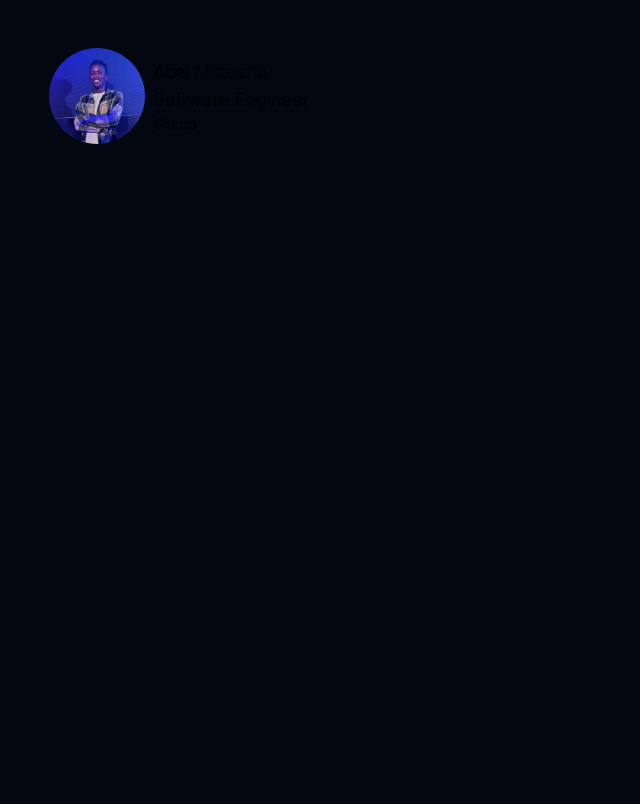
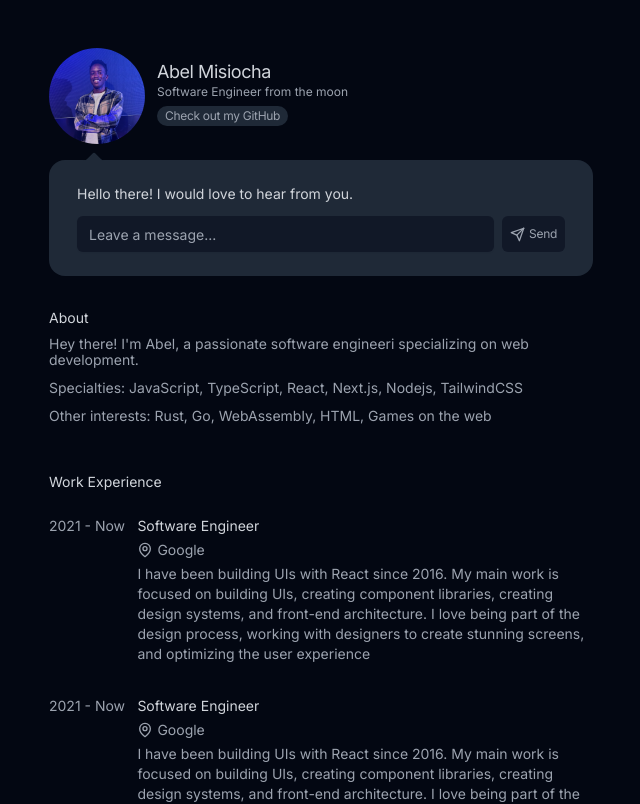
Before and after one commit to Codedwells/portfolio, a Next.js app in the folder v2/: page / in a window 1280 px wide. Shown: the top 804 px of the page, without its empty margins (319-959 px from the left). Built offline with nearby package versions, Linux system fonts and the light colour scheme.

Commit message:
feat: Added xp section

```diff
--- a/v2/src/app/page.tsx
+++ b/v2/src/app/page.tsx
@@ -1,9 +1,15 @@
 import Header from '@/components/header'
+import ContactMe from '@/components/contact-me'
+import About from '@/components/about'
+import WorkExperience from '@/components/work-experience'
 
 export default function Home() {
 	return (
-		<main className='mx-auto flex min-h-screen max-w-xl flex-col px-4 py-12'>
+		<main className='mx-auto text-gray-300 flex min-h-screen max-w-xl flex-col px-4 py-12'>
 			<Header />
+            <ContactMe className='mt-4'/>
+            <About className='mt-8'/>
+            <WorkExperience className='mt-12'/>
 		</main>
 	)
 }
--- /dev/null
+++ b/v2/src/components/about.tsx
@@ -0,0 +1,27 @@
+import { cn } from '@/lib/utils'
+
+type AboutProps = {
+	className?: string
+}
+
+export default function About({ className }: AboutProps) {
+	return (
+		<section className={cn('text-sm text-gray-400', className)}>
+			<h1 className='text-sm text-gray-300'>About</h1>
+
+			<p className='leading-4 mt-2'>
+				Hey there! I'm Abel, a passionate software engineeri
+				specializing on web development.
+			</p>
+
+			<p className='leading-4 mt-3'>
+				Specialties: JavaScript, TypeScript, React, Next.js, Nodejs,
+				TailwindCSS
+			</p>
+
+			<p className='leading-4 mt-3'>
+				Other interests: Rust, Go, WebAssembly, HTML, Games on the web
+			</p>
+		</section>
+	)
+}
--- /dev/null
+++ b/v2/src/components/contact-me.tsx
@@ -0,0 +1,116 @@
+import { cn } from '@/lib/utils'
+import { Send } from 'lucide-react'
+
+type ContactMeProps = {
+	className?: string
+}
+
+export default function ContactMe({ className }: ContactMeProps) {
+	return (
+		<div
+			className={cn(
+				'relative rounded-2xl bg-gray-800 px-7 py-6',
+				className
+			)}
+		>
+			<Pointer className='absolute -top-2.5 left-8 text-gray-800' />
+
+			<p className='text-sm'>
+				Hello there! I would love to hear from you.
+			</p>
+
+			<form className='mt-3 flex gap-2'>
+				<input
+					type='text'
+					placeholder='Leave a message...'
+					className='border-input placeholder:text-muted-foreground focus-visible:ring-ring flex h-9 w-full rounded-md bg-gray-900 px-3 py-1 text-sm shadow-sm transition-colors file:border-0 file:bg-transparent file:text-sm file:font-medium focus-visible:outline-none focus-visible:ring-1 disabled:cursor-not-allowed disabled:opacity-50'
+				/>
+				<button
+					type='submit'
+					className='flex w-fit items-center justify-center gap-1  rounded-md bg-gray-900 px-2 py-1 text-xs leading-3 tracking-tight text-gray-400 hover:opacity-80'
+				>
+					<Send className='' size={15} />
+					<span>Send</span>
+				</button>
+			</form>
+		</div>
+	)
+}
+
+const Pointer = ({ className }: { className?: string }) => {
+	return (
+		<svg
+			width='26'
+			height='12'
+			viewBox='0 0 26 12'
+			fill='none'
+			xmlns='http://www.w3.org/2000/svg'
+			className={className}
+		>
+			<mask
+				id='mask0'
+				mask-type='alpha'
+				maskUnits='userSpaceOnUse'
+				x='0'
+				y='0'
+				width='26'
+				height='10'
+			></mask>
+			<g mask='url(#mask0)'>
+				<g filter='url(#filter0_d)'>
+					<path
+						d='M11.5858 3.41422C12.3668 2.63317 13.6332 2.63317 14.4142 3.41422L19.6569 8.65685C21.1571 10.1571 23.192 11 25.3137 11H26V12H0V11H0.686293C2.80802 11 4.84286 10.1571 6.34315 8.65685L11.5858 3.41422Z'
+						fill='rgb(31 41 55)'
+					></path>
+					<path
+						d='M26.5 11V10.5H26H25.3137C23.3246 10.5 21.4169 9.70982 20.0104 8.3033L14.7678 3.06066C13.7915 2.08435 12.2085 2.08435 11.2322 3.06066L5.98959 8.3033C4.58307 9.70982 2.67542 10.5 0.686293 10.5H0H-0.5V11V12V12.5H0H26H26.5V12V11Z'
+						stroke='black'
+						stroke-opacity='0.05'
+					></path>
+				</g>
+			</g>
+			<path
+				d='M11.5858 3.41422C12.3668 2.63317 13.6332 2.63317 14.4142 3.41422L19.6569 8.65685C21.1571 10.1571 23.192 11 25.3137 11H26V12H0V11H0.686293C2.80802 11 4.84286 10.1571 6.34315 8.65685L11.5858 3.41422Z'
+				fill='rgb(31 41 55)'
+			></path>
+			<defs>
+				<filter
+					id='filter0_d'
+					x='-5'
+					y='-1.17157'
+					width='36'
+					height='19.1716'
+					filterUnits='userSpaceOnUse'
+					color-interpolation-filters='sRGB'
+				>
+					<feFlood
+						flood-opacity='0'
+						result='BackgroundImageFix'
+					></feFlood>
+					<feColorMatrix
+						in='SourceAlpha'
+						type='matrix'
+						values='0 0 0 0 0 0 0 0 0 0 0 0 0 0 0 0 0 0 127 0'
+					></feColorMatrix>
+					<feOffset dy='1'></feOffset>
+					<feGaussianBlur stdDeviation='2'></feGaussianBlur>
+					<feColorMatrix
+						type='matrix'
+						values='0 0 0 0 0 0 0 0 0 0 0 0 0 0 0 0 0 0 0.05 0'
+					></feColorMatrix>
+					<feBlend
+						mode='normal'
+						in2='BackgroundImageFix'
+						result='effect1_dropShadow'
+					></feBlend>
+					<feBlend
+						mode='normal'
+						in='SourceGraphic'
+						in2='effect1_dropShadow'
+						result='shape'
+					></feBlend>
+				</filter>
+			</defs>
+		</svg>
+	)
+}
--- a/v2/src/components/header.tsx
+++ b/v2/src/components/header.tsx
@@ -2,7 +2,7 @@ import Image from 'next/image'
 
 export default function Header() {
 	return (
-		<section className='flex gap-2'>
+		<section className='flex gap-3'>
 			<Image
 				src='/profile_pic.png'
 				alt="Abel Misiocha's headshot pic"
@@ -11,11 +11,19 @@ export default function Header() {
 				className='h-24 w-24 rounded-full'
 			/>
 
-			<div className='flex flex-col justify-center'>
-				<p className='text-lg tracking-tight'>Abel Misiocha</p>
-				<p className='text-lg'>Software Engineer</p>
-				<a href='https://github.com/codedwells' className='text-sm rounded-xl'>
-					Github
+			<div className='flex flex-col justify-center gap-2'>
+				<h1 className='text-lg leading-3 tracking-tight text-gray-300'>
+					Abel Misiocha
+				</h1>
+				<h2 className='text-xs leading-3 text-gray-400'>
+					Software Engineer from the moon
+				</h2>
+				<a
+					href='https://github.com/codedwells'
+                    target='_blank'
+					className='w-fit leading-3 rounded-xl tracking-tight hover:opacity-80 bg-gray-800 px-2 py-1 text-xs text-gray-400'
+				>
+					Check out my GitHub
 				</a>
 			</div>
 		</section>
--- /dev/null
+++ b/v2/src/components/work-experience.tsx
@@ -0,0 +1,58 @@
+import { cn } from '@/lib/utils'
+import { MapPin } from 'lucide-react'
+
+type WorkExperienceProps = {
+	className?: string
+}
+
+export default function WorkExperience({ className }: WorkExperienceProps) {
+	return (
+		<section className={cn('text-sm', className)}>
+			<h2 className='text-gray-300'>Work Experience</h2>
+
+			<div className='mt-6 flex flex-col gap-8'>
+				<Card
+					timeline='2021 - Now'
+					title='Software Engineer'
+					location='Google'
+					description='I have been building UIs with React since 2016. My main work is focused on building UIs, creating component libraries, creating design systems, and front-end architecture. I love being part of the design process, working with designers to create stunning screens, and optimizing the user experience'
+				/>
+				<Card
+					timeline='2021 - Now'
+					title='Software Engineer'
+					location='Google'
+					description='I have been building UIs with React since 2016. My main work is focused on building UIs, creating component libraries, creating design systems, and front-end architecture. I love being part of the design process, working with designers to create stunning screens, and optimizing the user experience'
+				/>
+				<Card
+					timeline='2021 - Now'
+					title='Software Engineer'
+					location='Google'
+					description='I have been building UIs with React since 2016. My main work is focused on building UIs, creating component libraries, creating design systems, and front-end architecture. I love being part of the design process, working with designers to create stunning screens, and optimizing the user experience'
+				/>
+			</div>
+		</section>
+	)
+}
+
+type CardProps = {
+	timeline: string
+	title: string
+	location: string
+	description: string
+}
+
+const Card = ({ timeline, title, location, description }: CardProps) => {
+	return (
+		<div className='flex gap-2'>
+			<p className='w-[15%] text-sm text-gray-400'>{timeline}</p>
+			<div className='w-[85%] space-y-1'>
+				<h3>{title}</h3>
+				<p className='flex items-center gap-1 text-sm text-gray-400'>
+					<MapPin size={16} />
+					<span>{location}</span>
+				</p>
+				<p className='text-sm text-gray-400'>{description}</p>
+			</div>
+		</div>
+	)
+}
--- /dev/null
+++ b/v2/src/lib/utils.ts
@@ -0,0 +1,6 @@
+import { type ClassValue, clsx } from 'clsx'
+import { twMerge } from 'tailwind-merge'
+
+export function cn(...inputs: ClassValue[]) {
+	return twMerge(clsx(inputs))
+}
```
Also changed, not shown: v2/package.json (+6 -1 lines), 1 other file (tests, documents, lock files or other folders).
